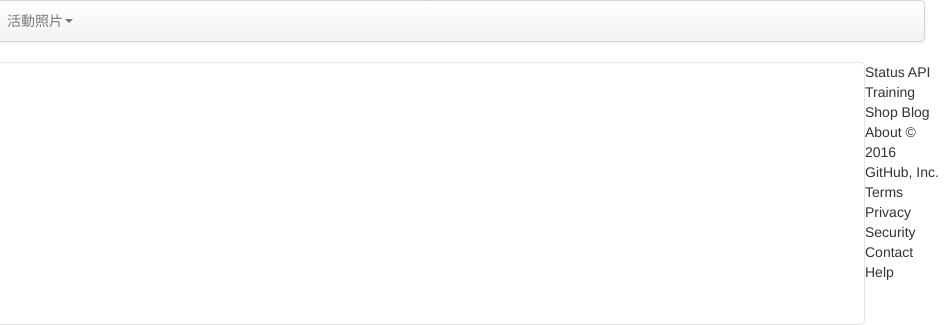
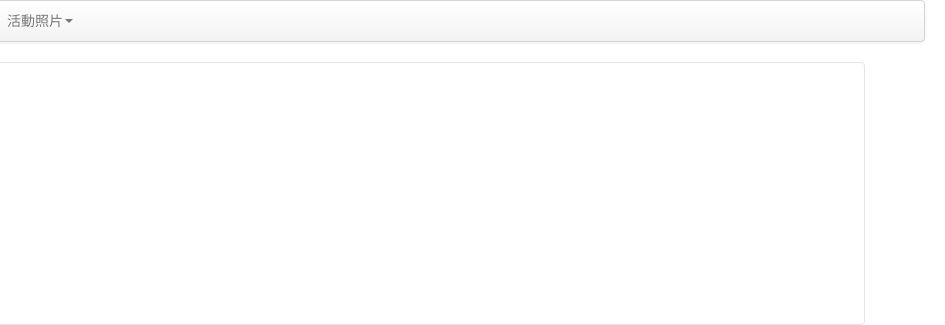
Before and after one commit to imdennis/imdennis.github.io, a plain HTML site: page index2.html in a window 1280 px wide. Shown: the top 325 px of the page, 335-1280 px from the left. Drawn offline with Linux system fonts and the light colour scheme.

Commit message:
clear copy fail2

```diff
--- a/index2.html
+++ b/index2.html
@@ -143,5 +143,3 @@
             </div></div>
     </body>
 </html>
-Status API Training Shop Blog About
-© 2016 GitHub, Inc. Terms Privacy Security Contact Help
```
